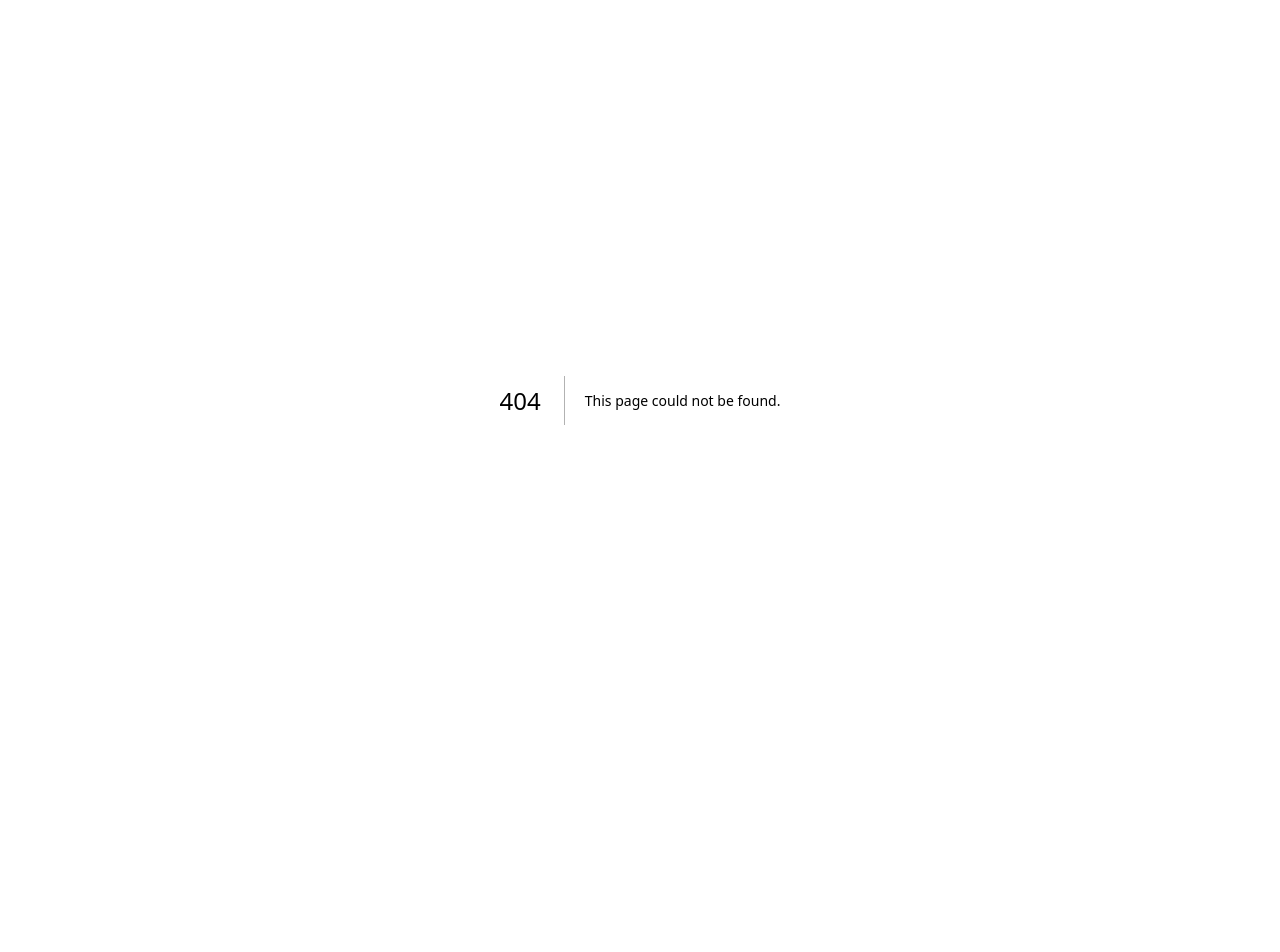
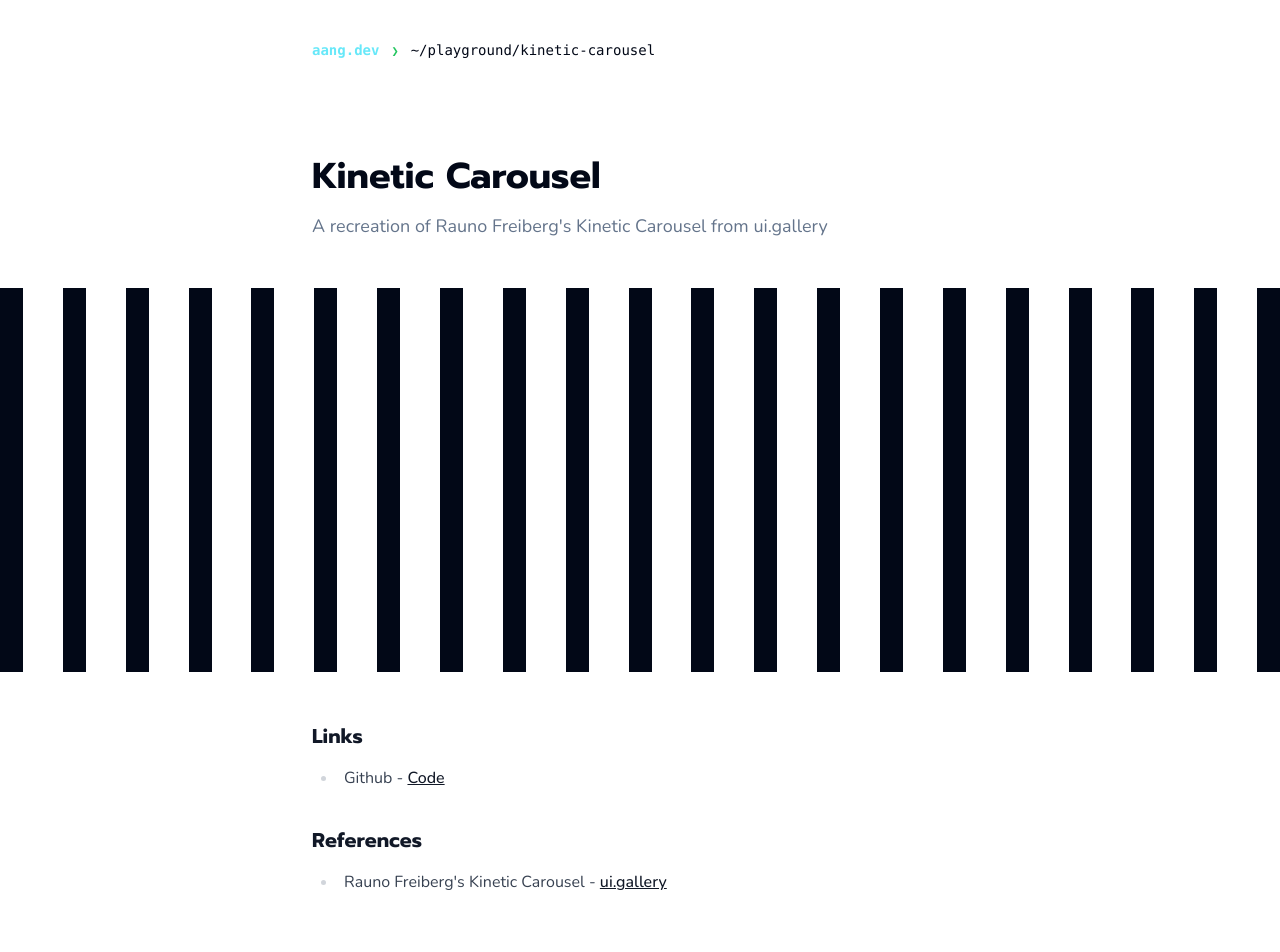
Before and after one commit to milhamm/aang.dev, a Next.js app: page /playground/kinetic-carousel in a window 1280 px wide. Before the commit this address had no page. Shown: the top 952 px of the page. Before the commit the page ends 800 px from the top, so only its background shows below. Built offline with nearby package versions, Linux system fonts and the light colour scheme.

Commit message:
feat: add kinetic carousel

```diff
--- /dev/null
+++ b/app/playground/kinetic-carousel/kinetic-carousel.tsx
@@ -0,0 +1,70 @@
+'use client'
+
+import { useLayoutEffect, useRef } from 'react'
+import { motion, MotionValue, useMotionValue, useSpring, useTransform } from 'framer-motion'
+
+const defaultWidth = 40
+const expandedWidth = 400
+const defaultSpringOptions = {
+  damping: 60,
+  stiffness: 900,
+  mass: 2,
+}
+
+type CarouselItemProps = {
+  mouseX: MotionValue
+}
+
+const CarouselItem = ({ mouseX }: CarouselItemProps) => {
+  const ref = useRef<HTMLDivElement>(null)
+  const widthMotion = useMotionValue(defaultWidth)
+
+  const distance = useTransform(mouseX, (e) => {
+    const itemW = ref.current?.getBoundingClientRect() ?? { x: 0, width: 0 }
+    return e - itemW.x - itemW.width / 2
+  })
+
+  const distanceToScale = useTransform(
+    distance,
+    [-900, -720, -450, 0, 450, 720, 900],
+    [1, 1, 1.05, 1.6, 1.05, 1, 1]
+  )
+
+  const scale = useSpring(distanceToScale, defaultSpringOptions)
+  const width = useSpring(widthMotion, defaultSpringOptions)
+
+  return (
+    <motion.div
+      ref={ref}
+      onClick={() => width.set(width.get() === expandedWidth ? defaultWidth : expandedWidth)}
+      onMouseLeave={() => width.set(defaultWidth)}
+      style={{
+        width,
+        scale,
+      }}
+      className='h-full origin-left cursor-pointer bg-foreground will-change-[transform,width]'
+    ></motion.div>
+  )
+}
+
+export function KineticCarousel() {
+  const mouseX = useMotionValue(Infinity)
+
+  useLayoutEffect(() => {
+    document.body.style.setProperty('overflow-x', 'hidden')
+  }, [])
+
+  return (
+    <div
+      className='relative left-1/2 right-1/2 -mx-[50vw] h-96 w-screen'
+      onMouseMove={(e) => mouseX.set(e.clientX)}
+      onMouseLeave={() => mouseX.set(Infinity)}
+    >
+      <div className='flex h-full w-full justify-center gap-x-10'>
+        {Array.from(Array(21).keys()).map((e) => (
+          <CarouselItem key={e} mouseX={mouseX} />
+        ))}
+      </div>
+    </div>
+  )
+}
--- /dev/null
+++ b/app/playground/kinetic-carousel/page.tsx
@@ -0,0 +1,49 @@
+import { Metadata } from 'next'
+
+import { PlaygroundLayout } from '@/components/layouts/playground-layout'
+
+import { KineticCarousel } from './kinetic-carousel'
+
+export const metadata: Metadata = {
+  title: 'Kinetic Carousel',
+  description: "A recreation of Rauno Freiberg's Kinetic Carousel from ui.gallery",
+}
+
+export default function PlaygroundPage() {
+  return (
+    <PlaygroundLayout
+      title='Kinetic Carousel'
+      subtitle="A recreation of Rauno Freiberg's Kinetic Carousel from ui.gallery"
+    >
+      <KineticCarousel />
+      <article className='prose mt-12 dark:prose-invert prose-headings:font-prompt'>
+        <h3>Links</h3>
+        <ul>
+          <li>
+            Github -{' '}
+            <a
+              href='https://github.com/milhamm/aang.dev/blob/main/app/playground/kinetic-carousel/kinetic-carousel.tsx'
+              target='_blank'
+              rel='noopener noreferrer'
+            >
+              Code
+            </a>
+          </li>
+        </ul>
+        <h3>References</h3>
+        <ul>
+          <li>
+            Rauno Freiberg&apos;s Kinetic Carousel -{' '}
+            <a
+              href='https://ui.gallery/#kinetic-carousel'
+              target='_blank'
+              rel='noopener noreferrer'
+            >
+              ui.gallery
+            </a>
+          </li>
+        </ul>
+      </article>
+    </PlaygroundLayout>
+  )
+}
```
